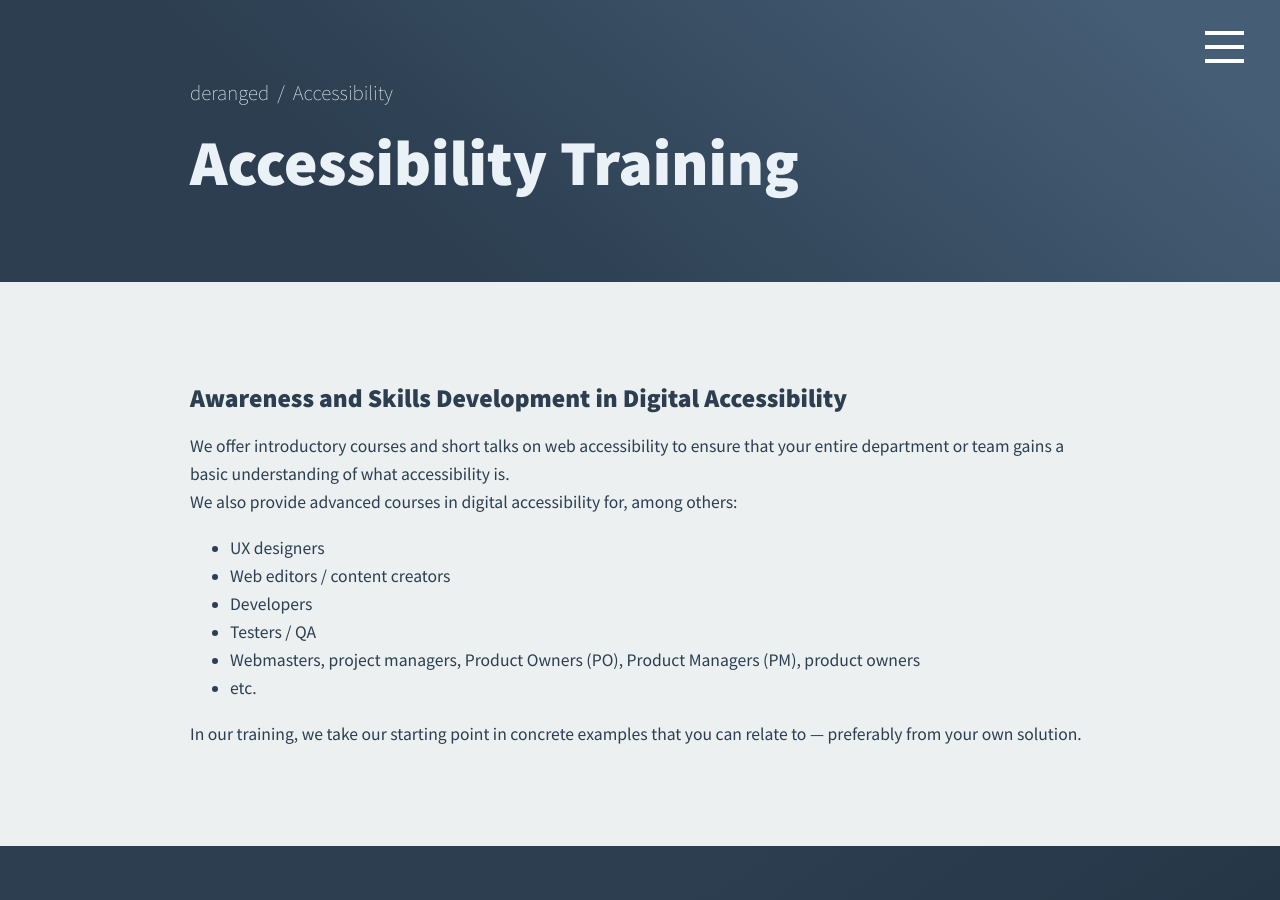
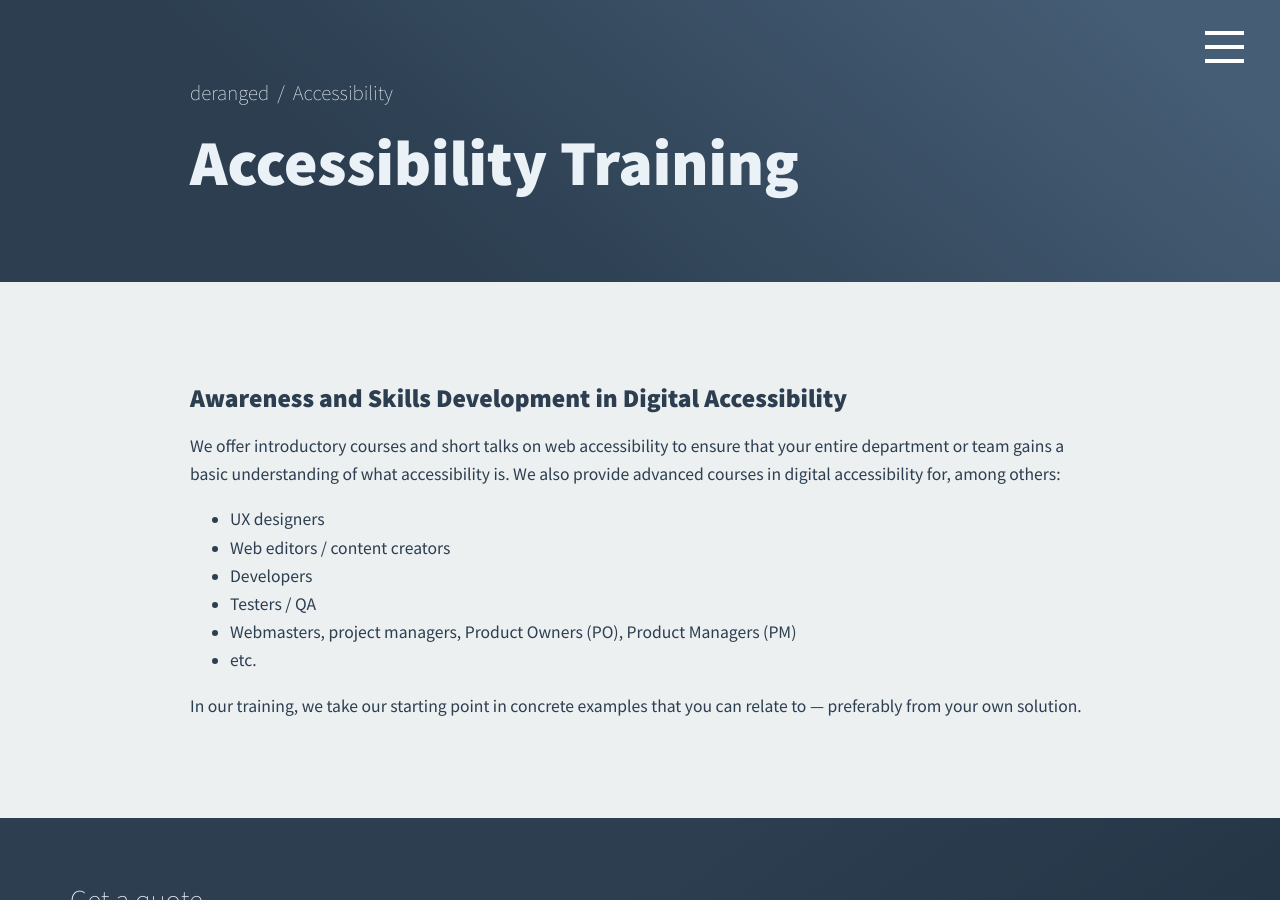
Before and after one commit to derangeddk/deranged.dk, a Jekyll site: the page built from accessibility/training/index.md, in a window 1280 px wide and 900 px high. Built offline with Jekyll 4.4.1, drawn with Linux system fonts in a browser that asks for light colours; comment, search, counter and statistics services are not loaded.

Commit message:
Fix typos

```diff
--- a/accessibility/training/index.md
+++ b/accessibility/training/index.md
@@ -14,7 +14,7 @@
 - Web editors / content creators
 - Developers
 - Testers / QA
-- Webmasters, project managers, Product Owners (PO), Product Managers (PM), product owners
+- Webmasters, project managers, Product Owners (PO), Product Managers (PM)
 - etc.
 
 In our training, we take our starting point in concrete examples that you can relate to — preferably from your own solution.
```
Also changed, not shown: da/tilgaengelighed/fiks-mine-tilgaengelighedsproblemer/index.md (+1 -1 lines).
